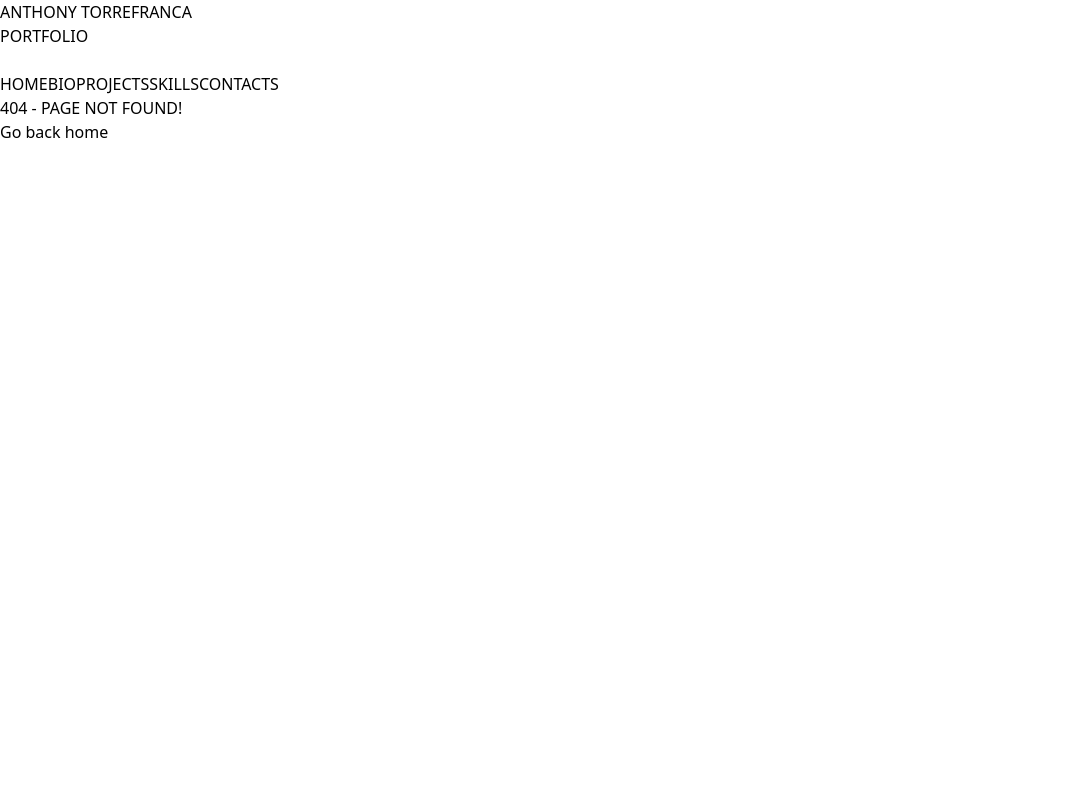
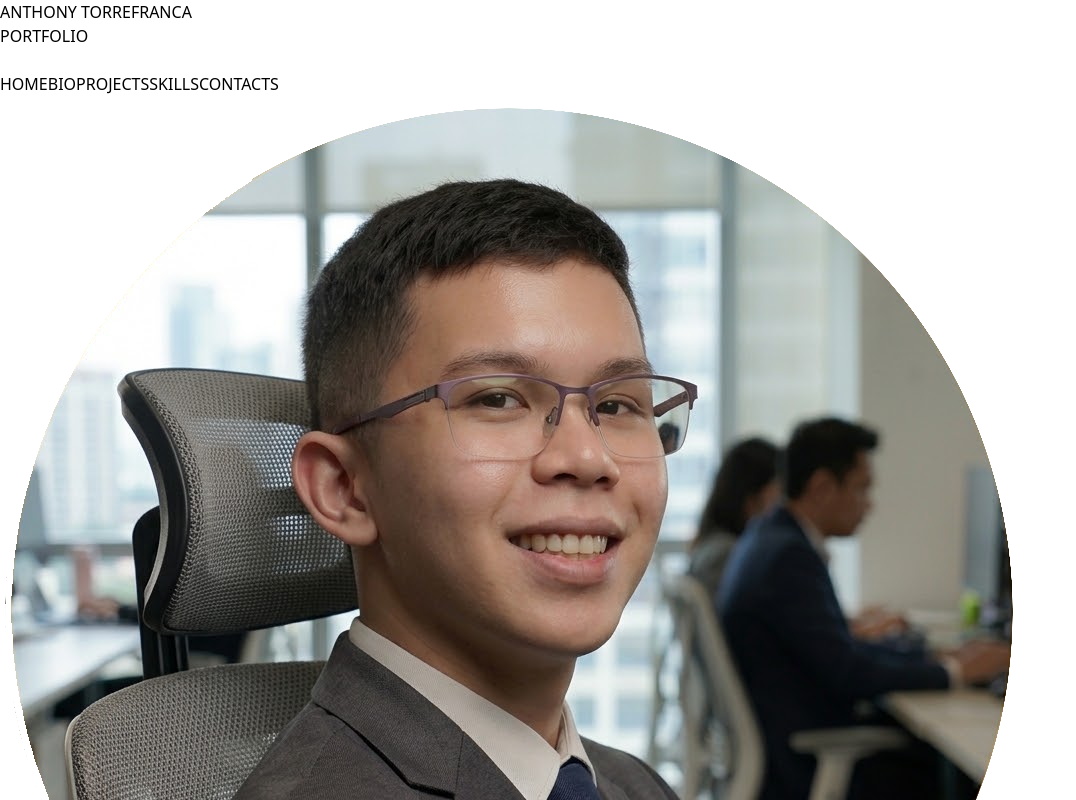
Before and after one commit to AnthonyLTorrefranca/react-portfolio-2026, a React (Vite) app in the folder react-portfolio-2026/: page /anthony/bio in a window 1280 px wide. Before the commit this address had no page. Shown: the top 800 px of the page, without its empty margins (0-1076 px from the left). Built offline with nearby package versions, Linux system fonts and the light colour scheme.

Commit message:
fix: update base path and router basename for subpath deployment

```diff
--- a/react-portfolio-2026/src/App.jsx
+++ b/react-portfolio-2026/src/App.jsx
@@ -4,7 +4,7 @@ import Router from './components/Router';
 
 export default function App() {
   return (
-    <BrowserRouter>
+    <BrowserRouter basename="/anthony">
       <NavBar />
       <Router />
     </BrowserRouter>
--- /dev/null
+++ b/react-portfolio-2026/src/assets/index.css
@@ -0,0 +1 @@
+@import "tailwindcss";
--- a/react-portfolio-2026/vite.config.js
+++ b/react-portfolio-2026/vite.config.js
@@ -4,5 +4,5 @@ import { defineConfig } from 'vite'
 // https://vite.dev/config/
 export default defineConfig({
   plugins: [react()],
-  base: './',
+  base: '/anthony/',
 })
```
Also changed, not shown: 1 other file (tests, documents, lock files or other folders).
